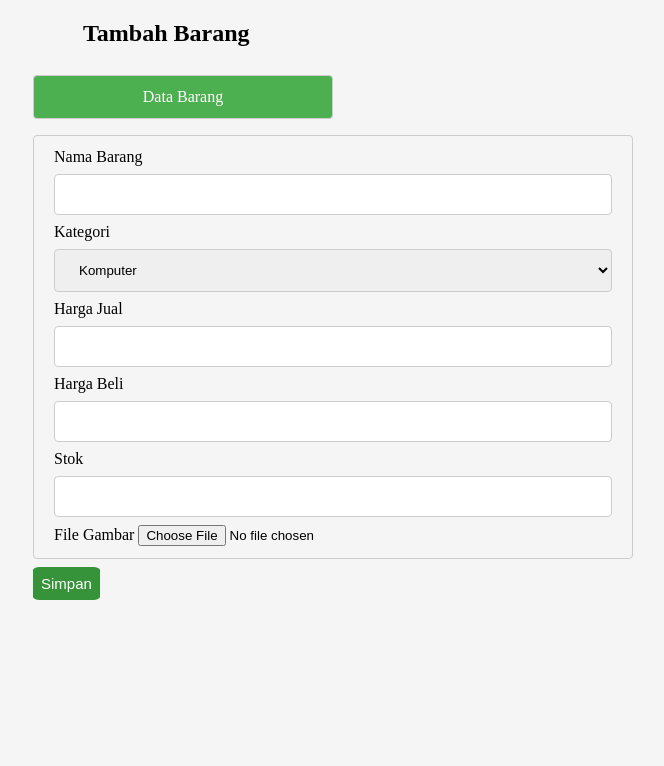
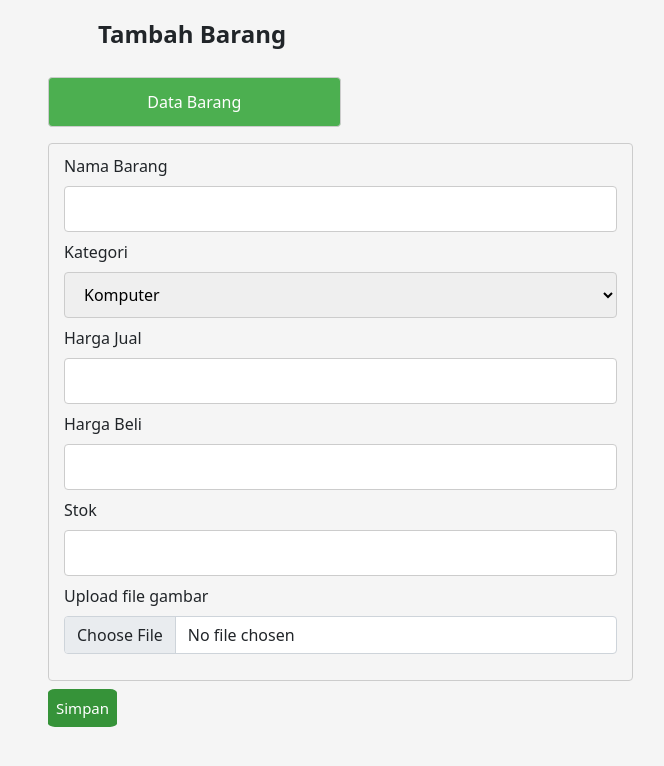
Before and after one commit to taufiqalif/Lab8Web, a PHP site: page /tambah.php in a window 1280 px wide. Shown: the top 766 px of the page, without its empty margins (7-671 px from the left). Run offline with PHP 8.4, Linux system fonts and the light colour scheme.

Commit message:
new update

```diff
--- a/style.css
+++ b/style.css
@@ -83,7 +83,7 @@ tr:hover {
 
 .input {
   width: 50%;
-  padding: 12px 20px;
+  padding: 10px 15px;
   margin: 8px 0;
   display: inline-block;
   border: 1px solid #ccc;
@@ -95,7 +95,7 @@ input[type='text'],
 [type='number'],
 select {
   width: 100%;
-  padding: 12px 20px;
+  padding: 10px 15px;
   margin: 8px 0;
   display: inline-block;
   border: 1px solid #ccc;
--- a/tambah.php
+++ b/tambah.php
@@ -47,6 +47,8 @@ if (isset($_POST['submit'])) {
   <meta charset="UTF-8">
   <meta http-equiv="X-UA-Compatible" content="IE=edge">
   <meta name="viewport" content="width=device-width, initial-scale=1.0">
+  <link href="https://cdn.jsdelivr.net/npm/bootstrap@5.1.3/dist/css/bootstrap.min.css" rel="stylesheet"
+    integrity="sha384-1BmE4kWBq78iYhFldvKuhfTAU6auU8tT94WrHftjDbrCEXSU1oBoqyl2QvZ6jIW3" crossorigin="anonymous">
   <link rel="stylesheet" href="style.css">
   <title>Document</title>
 </head>
@@ -77,8 +79,13 @@ if (isset($_POST['submit'])) {
           <label>Stok</label>
           <input type="number" name="stok" required />
 
-          <label>File Gambar</label>
-          <input type="file" name="file_gambar" required />
+          <!-- <label>File Gambar</label>
+          <input type="file" name="file_gambar" required /> -->
+
+          <div class="mb-3">
+            <label for="formFile" class="form-label">Upload file gambar</label>
+            <input class="form-control" name="file_gambar" type="file" id="formFile">
+          </div>
         </div>
         <div class="submit">
           <!-- <input type="submit" name="submit" value="Simpan" /> -->
```
